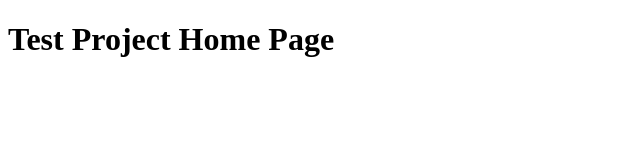
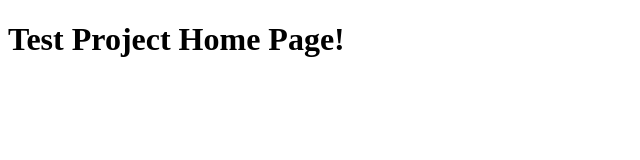
Before and after one commit to wddbyuidaho/testproj, a plain HTML site: page index.html in a window 1280 px wide. Shown: the full height of the page, 0-640 px from the left. Drawn offline with Linux system fonts and the light colour scheme.

Commit message:
initial commit

```diff
--- a/index.html
+++ b/index.html
@@ -7,6 +7,6 @@
     <title>Test Home</title>
 </head>
 <body>
-    <h1>Test Project Home Page</h1>
+    <h1>Test Project Home Page!</h1>
 </body>
 </html>
```
